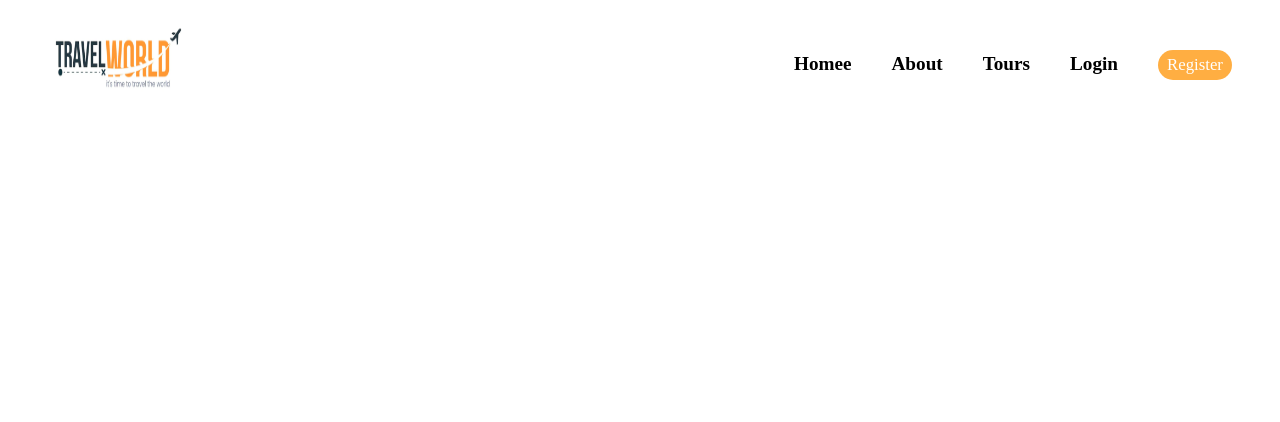
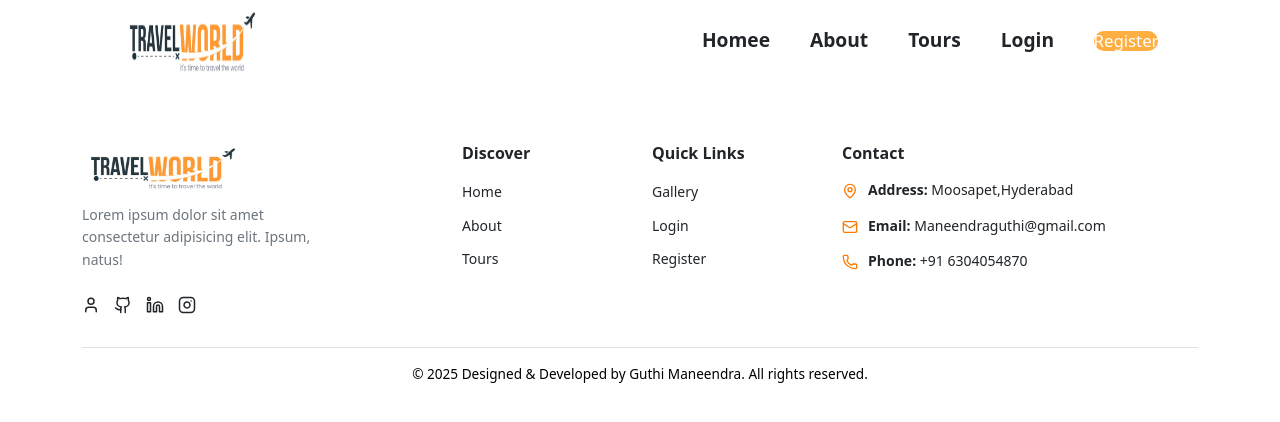
Before and after one commit to GuthiManeendra/Tour-Application, a React (Vite) app: page / in a window 1280 px wide. Shown: the top 422 px of the page. Built offline with nearby package versions, Linux system fonts and the light colour scheme.

Commit message:
Footer component to global layout

```diff
--- a/index.html
+++ b/index.html
@@ -1,13 +1,18 @@
 <!doctype html>
 <html lang="en">
+
 <head>
   <meta charset="UTF-8" />
   <link rel="icon" type="image/svg+xml" href="/vite.svg" />
   <meta name="viewport" content="width=device-width, initial-scale=1.0" />
   <title>tour-application</title>
+  <link href="https://cdn.jsdelivr.net/npm/bootstrap@5.3.3/dist/css/bootstrap.min.css" rel="stylesheet"
+    integrity="sha384-QWTKZyjpPEjISv5WaRU9OFeRpok6YctnYmDr5pNlyT2bRjXh0JMhjY6hW+ALEwIH" crossorigin="anonymous" />
 </head>
+
 <body>
   <div id="root"></div>
   <script type="module" src="/src/main.jsx"></script>
 </body>
+
 </html>
--- a/package.json
+++ b/package.json
@@ -11,6 +11,7 @@
   },
   "dependencies": {
     "bootstrap": "^5.3.8",
+    "lucide-react": "^0.562.0",
     "react": "^19.2.0",
     "react-dom": "^19.2.0",
     "react-router-dom": "^7.11.0",
--- /dev/null
+++ b/src/components/footer/Footer.css
@@ -0,0 +1,108 @@
+/* Footer Wrapper */
+.footer {
+  background-color: #ffffff;
+  padding: 4rem 0 2rem;
+}
+
+/* Logo */
+.footer-logo {
+  max-height: 48px;
+  margin-bottom: 12px;
+}
+
+/* Description */
+.footer-desc {
+  font-size: 0.875rem;
+  color: #6c757d;
+  line-height: 1.6;
+  max-width: 260px;
+  margin-bottom: 1.25rem;
+}
+
+/* Social Icons */
+.footer-social {
+  display: flex;
+  gap: 14px;
+}
+
+.footer-social a {
+  color: #212529;
+  transition: color 0.3s ease;
+}
+
+.footer-social a:hover {
+  color: #ff7a00;
+}
+
+/* Section Titles */
+.footer-title {
+  font-size: 1rem;
+  font-weight: 600;
+  color: #212529;
+  margin-bottom: 1rem;
+}
+
+/* Footer Links (NO ANIMATION) */
+.footer-links {
+  list-style: none;
+  padding: 0;
+  margin: 0;
+}
+
+.footer-links li {
+  margin-bottom: 0.6rem;
+}
+
+.footer-links a {
+  font-size: 0.875rem;
+  color: #212529;
+  text-decoration: none;
+}
+
+
+
+/* Contact Section */
+.footer-contact {
+  display: flex;
+  flex-direction: column;
+  gap: 0.9rem;
+  font-size: 0.875rem;
+  color: #212529;
+}
+
+.footer-contact-item {
+  display: flex;
+  gap: 10px;
+  align-items: flex-start;
+}
+
+.footer-contact-item svg {
+  color: #ff7a00;
+  margin-top: 4px;
+  flex-shrink: 0;
+}
+
+/* Footer Bottom */
+.footer-bottom {
+  border-top: 1px solid #dee2e6;
+  padding-top: 1rem;
+  margin-top: 2rem;
+  text-align: center;
+}
+
+.footer-bottom p {
+  font-size: 0.85rem;
+  color: #000000;
+  margin-bottom: 0;
+}
+
+/* Responsive */
+@media (max-width: 768px) {
+  .footer {
+    padding: 3rem 0 1.5rem;
+  }
+
+  .footer-desc {
+    max-width: 100%;
+  }
+}
--- /dev/null
+++ b/src/components/footer/Footer.jsx
@@ -0,0 +1,100 @@
+import React from "react";
+import { Link } from "react-router-dom";
+import "./Footer.css";
+import logo from "../../assets/images/logo.png";
+
+import {
+  User,
+  Github,
+  Linkedin,
+  Instagram,
+  MapPin,
+  Mail,
+  Phone,
+} from "lucide-react";
+
+const Footer = () => {
+  const year = new Date().getFullYear();
+
+  return (
+    <footer className="footer">
+      <div className="container">
+        <div className="row gy-4">
+
+          {/* Logo & Description */}
+          <div className="col-lg-4 col-md-12">
+            <img
+              src={logo}
+              alt="TravelWorld Logo"
+              className="footer-logo img-fluid"
+            />
+
+            <p className="footer-desc">
+              Lorem ipsum dolor sit amet consectetur adipisicing elit. Ipsum,
+              natus!
+            </p>
+
+            <div className="footer-social">
+              <Link to="#"><User size={18} /></Link>
+              <Link to="#"><Github size={18} /></Link>
+              <Link to="#"><Linkedin size={18} /></Link>
+              <Link to="#"><Instagram size={18} /></Link>
+            </div>
+          </div>
+
+          {/* Discover */}
+          <div className="col-lg-2 col-md-4 col-sm-6">
+            <h6 className="footer-title">Discover</h6>
+            <ul className="footer-links">
+              <li><Link to="/home">Home</Link></li>
+              <li><Link to="/about">About</Link></li>
+              <li><Link to="/tours">Tours</Link></li>
+            </ul>
+          </div>
+
+          {/* Quick Links */}
+          <div className="col-lg-2 col-md-4 col-sm-6">
+            <h6 className="footer-title">Quick Links</h6>
+            <ul className="footer-links">
+              <li><Link to="/gallery">Gallery</Link></li>
+              <li><Link to="/login">Login</Link></li>
+              <li><Link to="/register">Register</Link></li>
+            </ul>
+          </div>
+
+          {/* Contact */}
+          <div className="col-lg-4 col-md-4">
+            <h6 className="footer-title">Contact</h6>
+
+            <div className="footer-contact">
+              <div className="footer-contact-item">
+                <MapPin size={16} />
+                <span><strong>Address:</strong> Moosapet,Hyderabad</span>
+              </div>
+
+              <div className="footer-contact-item">
+                <Mail size={16} />
+                <span><strong>Email:</strong> Maneendraguthi@gmail.com</span>
+              </div>
+
+              <div className="footer-contact-item">
+                <Phone size={16} />
+                <span><strong>Phone:</strong> +91 6304054870</span>
+              </div>
+            </div>
+          </div>
+
+        </div>
+
+        {/* Footer Bottom */}
+        <div className="footer-bottom">
+          <p>
+            © {year} Designed & Developed by Guthi Maneendra. All rights reserved.
+          </p>
+        </div>
+      </div>
+    </footer>
+  );
+};
+
+export default Footer;
--- a/src/components/layout/Layout.jsx
+++ b/src/components/layout/Layout.jsx
@@ -1,3 +1,4 @@
+import Footer from "../footer/Footer"
 import Header from "../header/Header"
 import { Routes } from "../routing/Routes"
 
@@ -6,6 +7,7 @@ export const Layout =()=>{
         <>
         <Header/>
         <Routes/>
+        <Footer/>
         </>
     )
 }
```
Also changed, not shown: 1 other file (tests, documents, lock files or other folders). Lines whose indentation alone changed are shown as unchanged.
